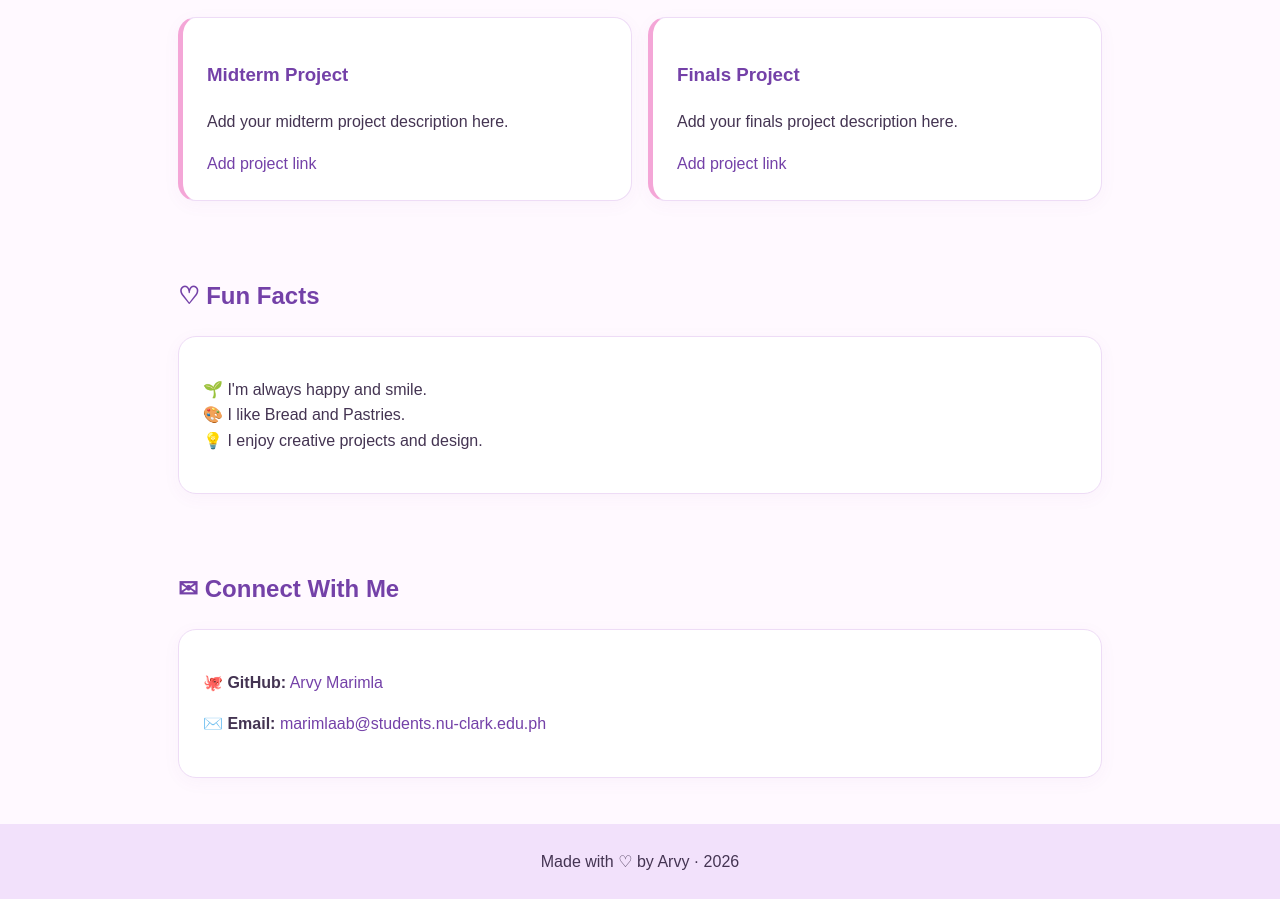
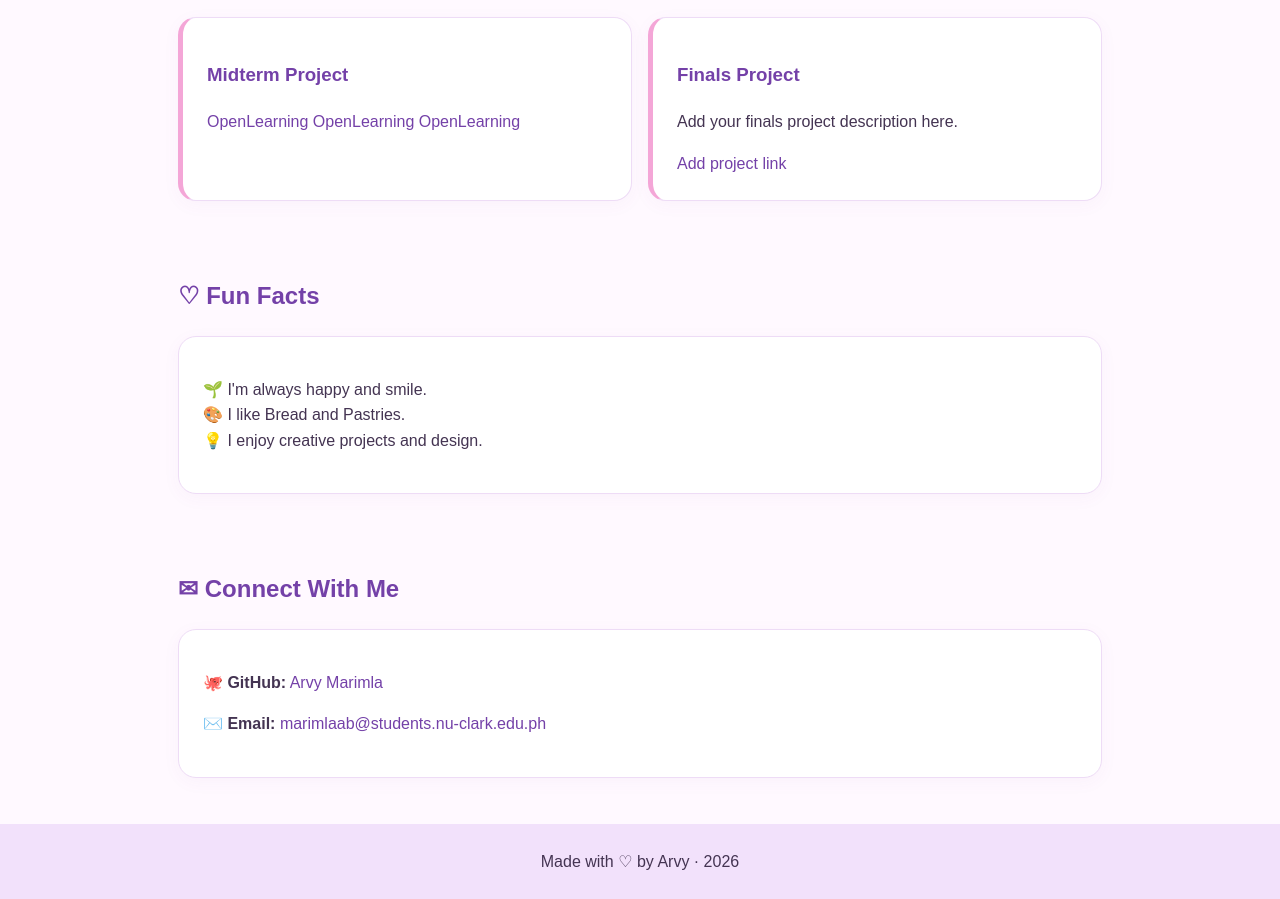
Before and after one commit to ColdyArvy/Arvy_Repositoriess, a plain HTML site: page index.html in a window 1280 px wide. Shown: the part 1141-2040 px from the top of the page. Drawn offline with Linux system fonts and the light colour scheme.

Commit message:
Update index.html

```diff
--- a/index.html
+++ b/index.html
@@ -226,12 +226,15 @@
                     <h3>Midterm Project</h3>
 
                     <p>
-                        Add your midterm project
-                        description here.
+
                     </p>
 
-                    <a href="https://github.com/">
-                        Add project link
+                    <a href="https://www.openlearning.com/nuclark/">
+                        OpenLearning
+                        <a href="https://www.openlearning.com/nuclark/">
+                        OpenLearning
+                        <a href="https://www.openlearning.com/nuclark/">
+                        OpenLearning
                     </a>
                 </article>
 
```
